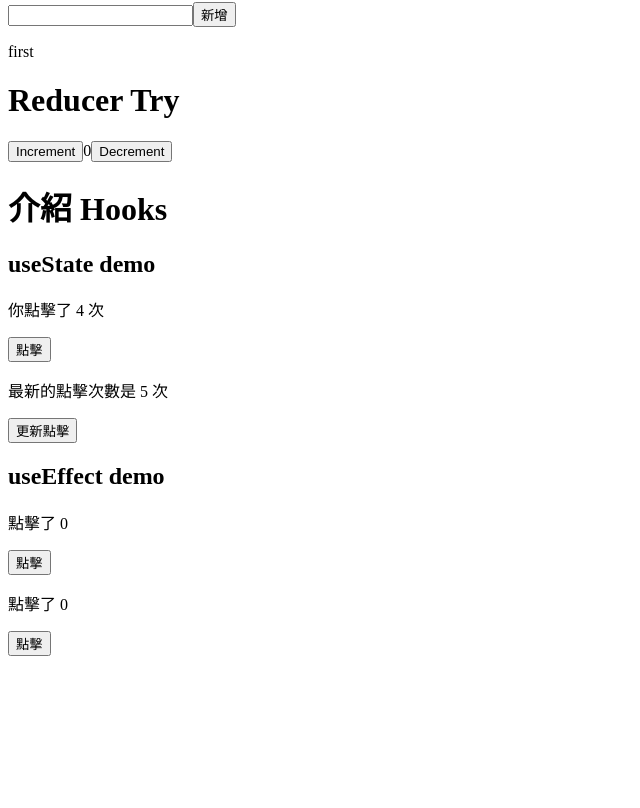
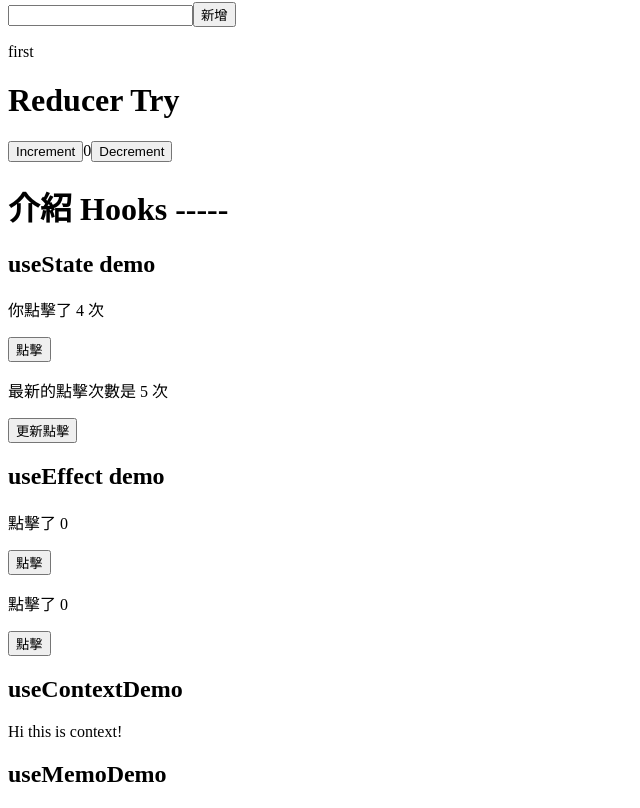
Before and after one commit to XXuain/Learn-react-app, a React (Create React App) app: page / in a window 1280 px wide. Shown: the part 214-1022 px from the top of the page, without its empty margins (0-640 px from the left). Before the commit the page ends 878 px from the top, so only its background shows below. Built offline with nearby package versions, Linux system fonts and the light colour scheme; no server answers.

Commit message:
add: useContext

```diff
--- a/src/view/Hook/index.js
+++ b/src/view/Hook/index.js
@@ -1,12 +1,16 @@
 import UseStateDemo from './useStateDemo';
 import UseEffectDemo from './useEffectDemo';
+import UseContextDemo from './useContextDemo';
+import UseMemoDemo from './useMemoDemo';
 
 export default function Hook() {
   return (
     <div>
-      <h1>介紹 Hooks </h1>
+      <h1>介紹 Hooks ----- </h1>
       <UseStateDemo />
       <UseEffectDemo />
+      <UseContextDemo />
+      <UseMemoDemo />
     </div>
   );
 }
--- /dev/null
+++ b/src/view/Hook/useContextDemo.js
@@ -0,0 +1,19 @@
+import React, { createContext, useContext } from 'react';
+
+const ParentContext = createContext();
+
+const Child = () => {
+  const state = useContext(ParentContext);
+  return <div>{state.title}</div>;
+};
+export default function useContextDemo() {
+  const state = {
+    title: 'Hi this is context!'
+  };
+  return (
+    <ParentContext.Provider value={state}>
+      <h2>useContextDemo</h2>
+      <Child />
+    </ParentContext.Provider>
+  );
+}
--- /dev/null
+++ b/src/view/Hook/useMemoDemo.js
@@ -0,0 +1,9 @@
+import React from 'react';
+
+export default function useMemoDemo() {
+  return (
+    <div>
+      <h2>useMemoDemo</h2>
+    </div>
+  );
+}
```
